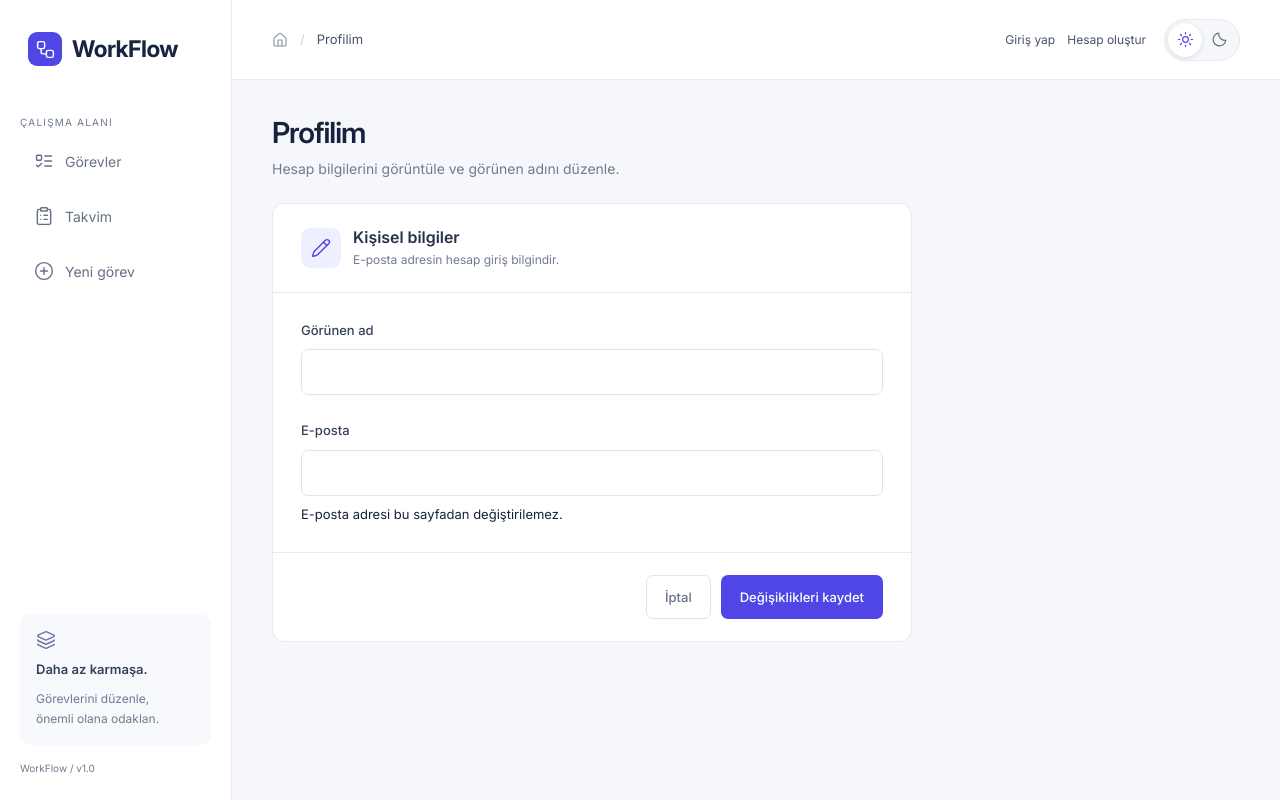
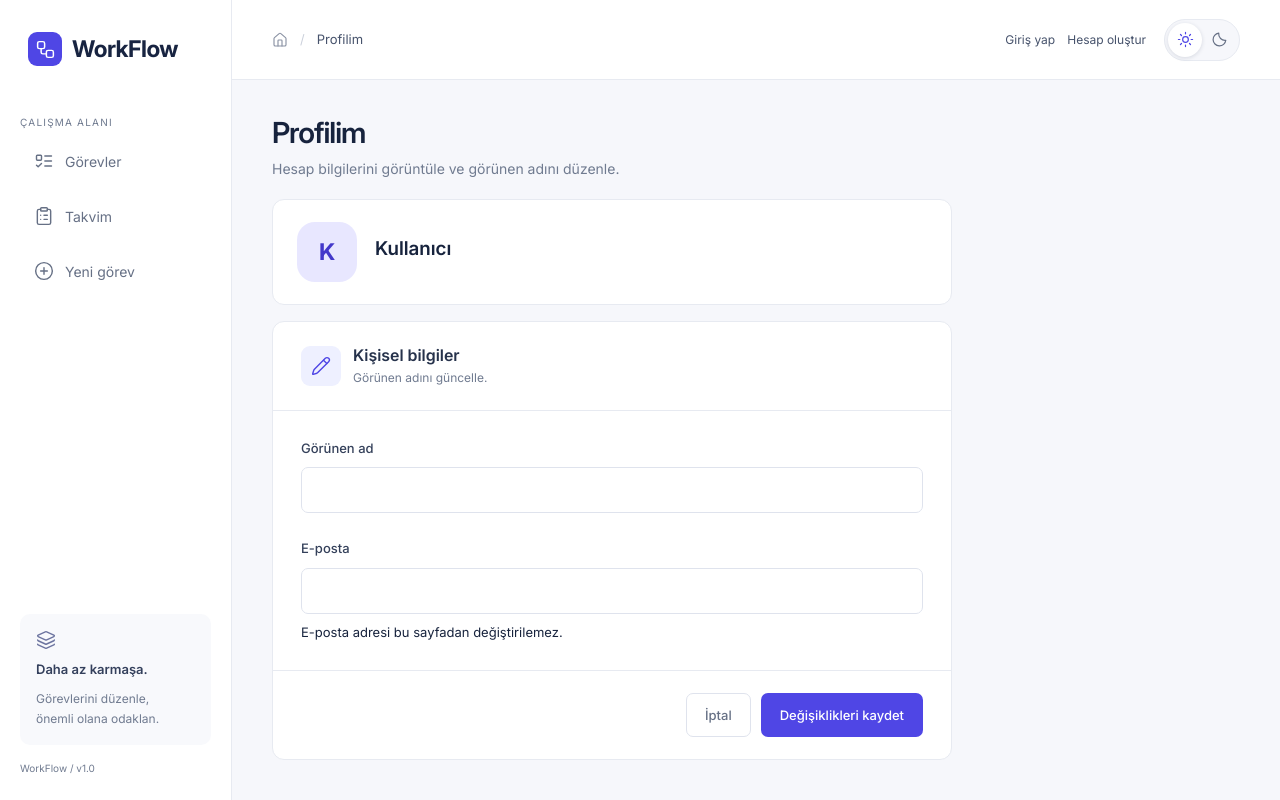
Before and after one commit to fmervekilicarslan/WorkFlow.Console, an ASP.NET Core app: template Views/Account/Profile.cshtml in a window 1280 px wide. Run offline with ASP.NET Core 8, Linux system fonts and the light colour scheme; the template is opened without the code that fills it, so the values that code supplies are empty; the project's own start-up code is not run, and a stand-in starts its controllers and pages.

Commit message:
Polish account profile, settings and avatar menu

```diff
--- a/Controllers/AccountController.cs
+++ b/Controllers/AccountController.cs
@@ -73,6 +73,7 @@ public sealed class AccountController(UserManager<ApplicationUser> users, SignIn
     {
         var user = await users.GetUserAsync(User);
         if (user is null) return Challenge();
+        ViewData["SavedDisplayName"] = user.DisplayName;
         return View(new ProfileViewModel { Email = user.Email ?? string.Empty, DisplayName = user.DisplayName });
     }
 
@@ -83,6 +84,7 @@ public sealed class AccountController(UserManager<ApplicationUser> users, SignIn
         var user = await users.GetUserAsync(User);
         if (user is null) return Challenge();
         model.Email = user.Email ?? string.Empty;
+        ViewData["SavedDisplayName"] = user.DisplayName;
         if (!ModelState.IsValid) return View(model);
 
         user.DisplayName = string.IsNullOrWhiteSpace(model.DisplayName) ? null : model.DisplayName.Trim();
--- a/Views/Account/Profile.cshtml
+++ b/Views/Account/Profile.cshtml
@@ -2,17 +2,27 @@
 @{
     ViewData["Title"] = "Profilim";
     ViewData["PenPage"] = "account";
+    var savedName = ViewData["SavedDisplayName"] as string;
+    var profileName = string.IsNullOrWhiteSpace(savedName) ? "Kullanıcı" : savedName.Trim();
+    var initial = string.IsNullOrWhiteSpace(savedName) && !string.IsNullOrWhiteSpace(Model.Email)
+        ? Model.Email[..1].ToUpperInvariant() : profileName[..1].ToUpperInvariant();
 }
-<div class="pen-heading"><div><h1>Profilim</h1><p>Hesap bilgilerini görüntüle ve görünen adını düzenle.</p></div></div>
+<div class="pen-heading pen-account-heading"><div><h1>Profilim</h1><p>Hesap bilgilerini görüntüle ve görünen adını düzenle.</p></div></div>
 <partial name="_PenFeedback" />
+<div class="pen-account-page">
+    <section class="pen-profile-summary" aria-label="Profil özeti">
+        <span class="pen-profile-avatar" aria-hidden="true">@initial</span>
+        <div class="pen-profile-identity"><h2 data-profile-saved-name>@profileName</h2><p>@Model.Email</p></div>
+    </section>
     <section class="pen-form-card pen-account-card" aria-labelledby="profile-heading">
-    <header><span class="pen-form-icon"><partial name="_PenIcon" model='"edit"' /></span><div><h2 id="profile-heading">Kişisel bilgiler</h2><p>E-posta adresin hesap giriş bilgindir.</p></div></header>
+        <header><span class="pen-form-icon"><partial name="_PenIcon" model='"edit"' /></span><div><h2 id="profile-heading">Kişisel bilgiler</h2><p>Görünen adını güncelle.</p></div></header>
         <form asp-action="Profile" method="post" novalidate>
             <div class="pen-form-fields">
                 @if (ViewData.ModelState[string.Empty]?.Errors.Count > 0) { <div asp-validation-summary="ModelOnly" class="pen-notice pen-notice-error" role="alert"></div> }
                 <div class="pen-field"><label asp-for="DisplayName">Görünen ad</label><input asp-for="DisplayName" autocomplete="nickname" maxlength="80" aria-describedby="display-name-error" aria-invalid="@(ViewData.ModelState[nameof(Model.DisplayName)]?.Errors.Count > 0 ? "true" : "false")" /><span id="display-name-error" asp-validation-for="DisplayName" class="pen-field-error"></span></div>
                 <div class="pen-field"><label for="profile-email">E-posta</label><input id="profile-email" value="@Model.Email" type="email" readonly aria-describedby="profile-email-help" /><span id="profile-email-help" class="pen-field-hint">E-posta adresi bu sayfadan değiştirilemez.</span></div>
             </div>
-        <div class="pen-form-actions"><a class="pen-button pen-secondary" asp-controller="Tasks" asp-action="Index">İptal</a><button class="pen-button pen-primary" type="submit">Değişiklikleri kaydet</button></div>
+            <div class="pen-form-actions"><a class="pen-button pen-secondary" asp-action="Profile" data-profile-cancel>İptal</a><button class="pen-button pen-primary" type="submit">Değişiklikleri kaydet</button></div>
         </form>
     </section>
+</div>
--- a/wwwroot/css/pen.css
+++ b/wwwroot/css/pen.css
@@ -494,4 +494,32 @@ html[data-theme="dark"] .pen-app .pen-account-dropdown > a, html[data-theme="dar
 html[data-theme="dark"] .pen-app .pen-account-dropdown > a:hover, html[data-theme="dark"] .pen-app .pen-account-dropdown .pen-account-link:hover { background: #27364c; }
 html[data-theme="dark"] .pen-app .pen-account-menu-email { border-color: var(--pen-line); color: #b8c2d2; }
 @media (max-width: 760px) { .pen-account-settings-content { padding: 20px; } }
+
+/* Account pages */
+.pen-account-heading { margin-bottom: 22px; }
+.pen-account-page { max-width: 680px; display: grid; gap: 16px; }
+.pen-account-page .pen-account-card { max-width: none; }
+.pen-profile-summary { display: flex; align-items: center; gap: 18px; min-width: 0; padding: 22px 24px; border: 1px solid var(--pen-line); border-radius: 12px; background: white; }
+.pen-profile-avatar { display: grid; place-items: center; flex: 0 0 60px; width: 60px; height: 60px; border-radius: 18px; background: #e8e7ff; color: #4338ca; font-size: 23px; font-weight: 700; }
+.pen-profile-identity { min-width: 0; }
+.pen-profile-identity h2 { margin: 0 0 6px; color: var(--pen-ink); font-size: 19px; font-weight: 600; overflow-wrap: anywhere; }
+.pen-profile-identity p { margin: 0; color: var(--pen-text); font-size: 13px; overflow-wrap: anywhere; }
+.pen-settings-list { gap: 12px; }
+.pen-settings-row { display: flex; align-items: center; gap: 16px; min-width: 0; padding: 20px 24px; border: 1px solid var(--pen-line); border-radius: 12px; background: white; }
+.pen-settings-row > div:not(.pen-theme-selector) { flex: 1; min-width: 0; }
+.pen-settings-row h2 { margin: 0 0 5px; color: var(--pen-ink); font-size: 15px; font-weight: 600; }
+.pen-settings-row p { margin: 0; color: var(--pen-text); font-size: 13px; line-height: 1.5; }
+.pen-settings-row > .pen-button { flex-shrink: 0; }
+.pen-account-trigger:hover { background: var(--pen-bg); border-color: var(--pen-line); }
+.pen-account-trigger:focus-visible, .pen-account-dropdown :is(a, button):focus-visible { outline: 2px solid var(--pen-purple); outline-offset: 2px; }
+html[data-theme="dark"] .pen-app :is(.pen-profile-summary, .pen-settings-row) { background: #1d293b; border-color: var(--pen-line); }
+html[data-theme="dark"] .pen-app :is(.pen-profile-identity h2, .pen-settings-row h2) { color: #edf2fa; }
+html[data-theme="dark"] .pen-app .pen-profile-avatar { background: #35315f; color: #d1ccff; }
+@media (max-width: 760px) {
+    .pen-profile-summary { padding: 18px; gap: 14px; }
+    .pen-profile-avatar { width: 52px; height: 52px; flex-basis: 52px; border-radius: 15px; }
+    .pen-settings-row { flex-wrap: wrap; gap: 12px; padding: 18px; }
+    .pen-settings-row > div:not(.pen-theme-selector) { flex-basis: calc(100% - 64px); }
+    .pen-settings-row > .pen-button, .pen-settings-row > .pen-settings-theme { margin-left: 52px; }
+}
 @media (max-width: 760px) { .pen-auth { max-width: 100%; } }
--- a/wwwroot/js/pen-ui.js
+++ b/wwwroot/js/pen-ui.js
@@ -39,6 +39,19 @@
         });
         document.addEventListener('click', event => {
             if (!navigation.hidden && !event.target.closest('.pen-mobile-header')) closeMenu();
+        });
+    }
+    const accountMenu = document.querySelector('.pen-account-menu');
+    if (accountMenu) {
+        const trigger = accountMenu.querySelector('summary');
+        document.addEventListener('keydown', event => {
+            if (event.key === 'Escape' && accountMenu.open) {
+                accountMenu.open = false;
+                trigger.focus();
+            }
+        });
+        document.addEventListener('click', event => {
+            if (accountMenu.open && !accountMenu.contains(event.target)) accountMenu.open = false;
         });
     }
     const dialog = document.getElementById('delete-confirmation');
```
Also changed, not shown: Tests/WorkFlow.Stage1Checks/AuthenticationChecks.cs (+4 -1 lines), Views/Account/Settings.cshtml (+20 -5 lines), 1 other file. Lines whose indentation alone changed are shown as unchanged.
